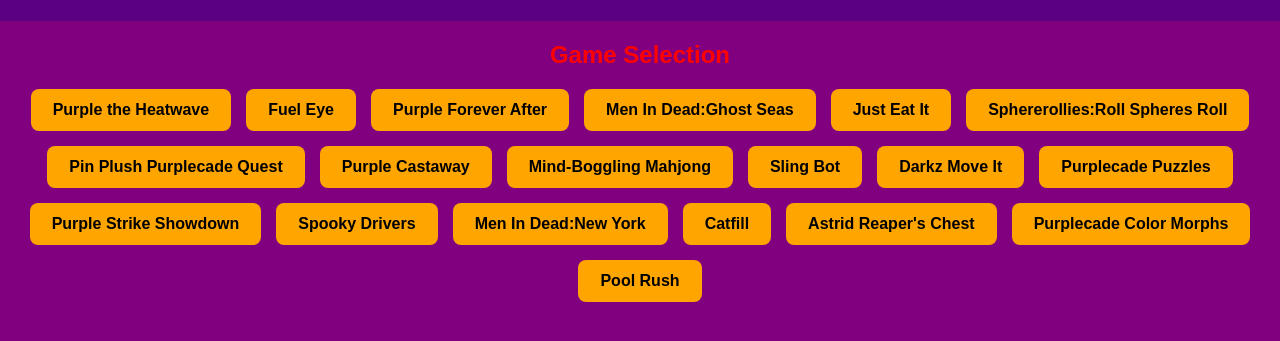
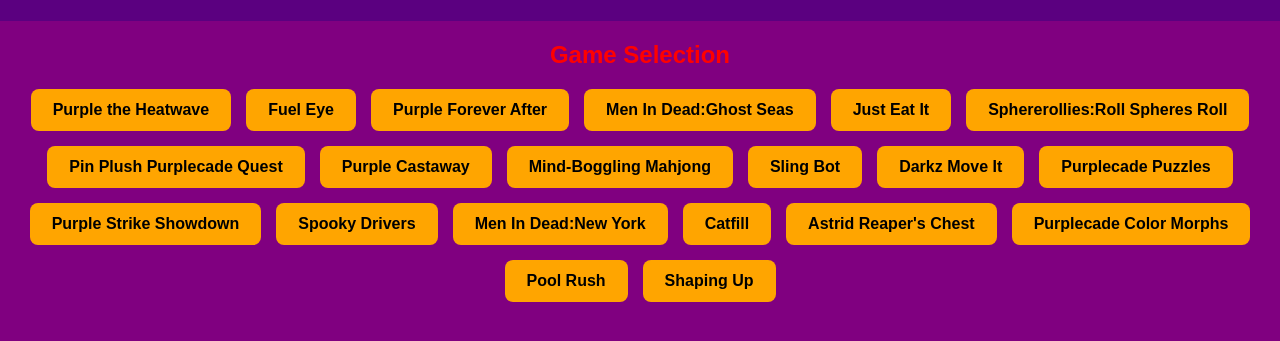
Before and after one commit to 80sonpurple/Purplecade-Power-Pack, a plain HTML site: page Purplecade Power Pack 1 index.html in a window 1280 px wide. Shown: the part 99-440 px from the top of the page. Drawn offline with Linux system fonts and the light colour scheme.

Commit message:
Add files via upload

```diff
--- a/Purplecade Power Pack 1 index.html
+++ b/Purplecade Power Pack 1 index.html
@@ -250,6 +250,10 @@ button:hover {
             Pool Rush
         </button>
 
+        <button onclick="loadPage('https://play.fancade.com/6B04FD6D9B12D5DD')">
+            Shaping Up
+        </button>
+
     </div>
 
 </div>
```
